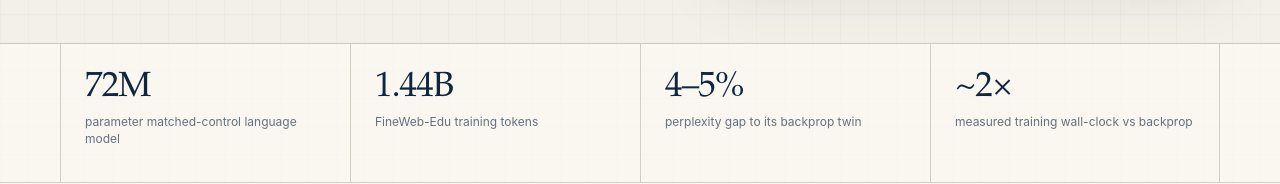
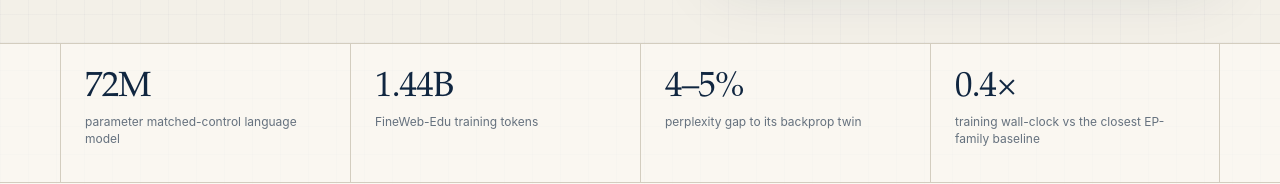
Before and after one commit to YurenHao0426/ept-lm-page, a plain HTML site: page index.html in a window 1280 px wide. Shown: the part 770-954 px from the top of the page. Drawn offline with Linux system fonts and the light colour scheme.

Commit message:
Frame training cost against EP baselines

```diff
--- a/index.html
+++ b/index.html
@@ -1212,8 +1212,8 @@
           <span>perplexity gap to its backprop twin</span>
         </div>
         <div class="proof">
-          <strong>~2×</strong>
-          <span>measured training wall-clock vs backprop</span>
+          <strong>0.4×</strong>
+          <span>training wall-clock vs the closest EP-family baseline</span>
         </div>
       </div>
     </section>
```
